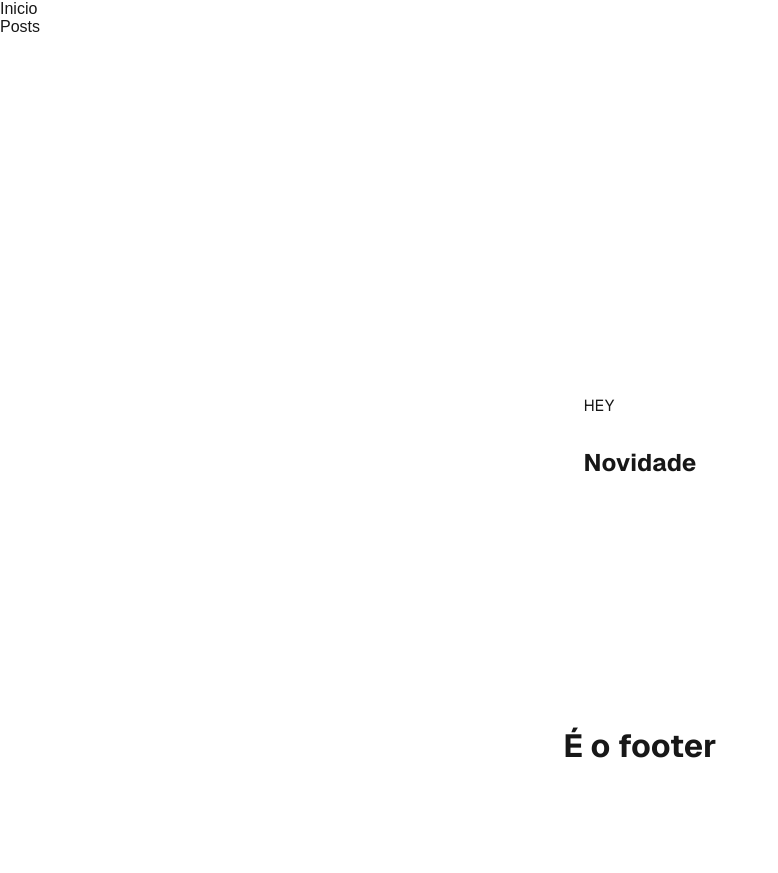
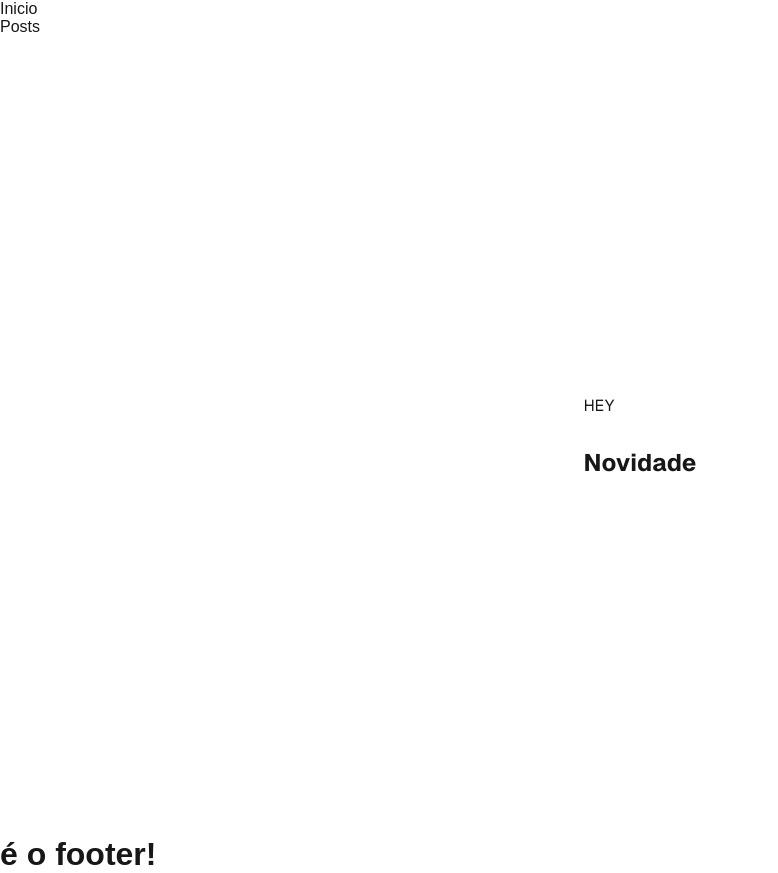
Before and after one commit to duarte99889/miniprojeto, a Next.js app in the folder miniprojetoantoniosousa/: page / in a window 1280 px wide. Shown: the whole page, without its empty margins (0-778 px from the left). Before the commit the page ends 836 px from the top, so only its background shows below. Built offline with nearby package versions, Linux system fonts and the light colour scheme.

Commit message:
adição footer

```diff
--- /dev/null
+++ b/miniprojetoantoniosousa/src/app/components/Footer.tsx
@@ -0,0 +1,7 @@
+export default function Footer () {
+    return (
+<footer>
+    <h1> é o footer!</h1>
+</footer>
+                )
+}
--- a/miniprojetoantoniosousa/src/app/layout.tsx
+++ b/miniprojetoantoniosousa/src/app/layout.tsx
@@ -2,6 +2,7 @@ import type { Metadata } from "next";
 import localFont from "next/font/local";
 import "./globals.css";
 import Navbar from "./components/Navbar";
+import Footer from "./components/Footer";
 
 const geistSans = localFont({
   src: "./fonts/GeistVF.woff",
@@ -29,6 +30,7 @@ export default function RootLayout({
       <body className={`${geistSans.variable} ${geistMono.variable}`}>
         <Navbar></Navbar>
         {children}
+        <Footer/>
       </body>
     </html>
   );
--- a/miniprojetoantoniosousa/src/app/page.tsx
+++ b/miniprojetoantoniosousa/src/app/page.tsx
@@ -10,14 +10,7 @@ export default function Home() {
             <h1>Novidade</h1>
           </div>
         </section>
-
-
       </main>
-      <footer className={styles.footer}>
-        <div>
-            <h1>É o footer</h1>
-        </div>
-      </footer>
     </div>
   );
 }
```
